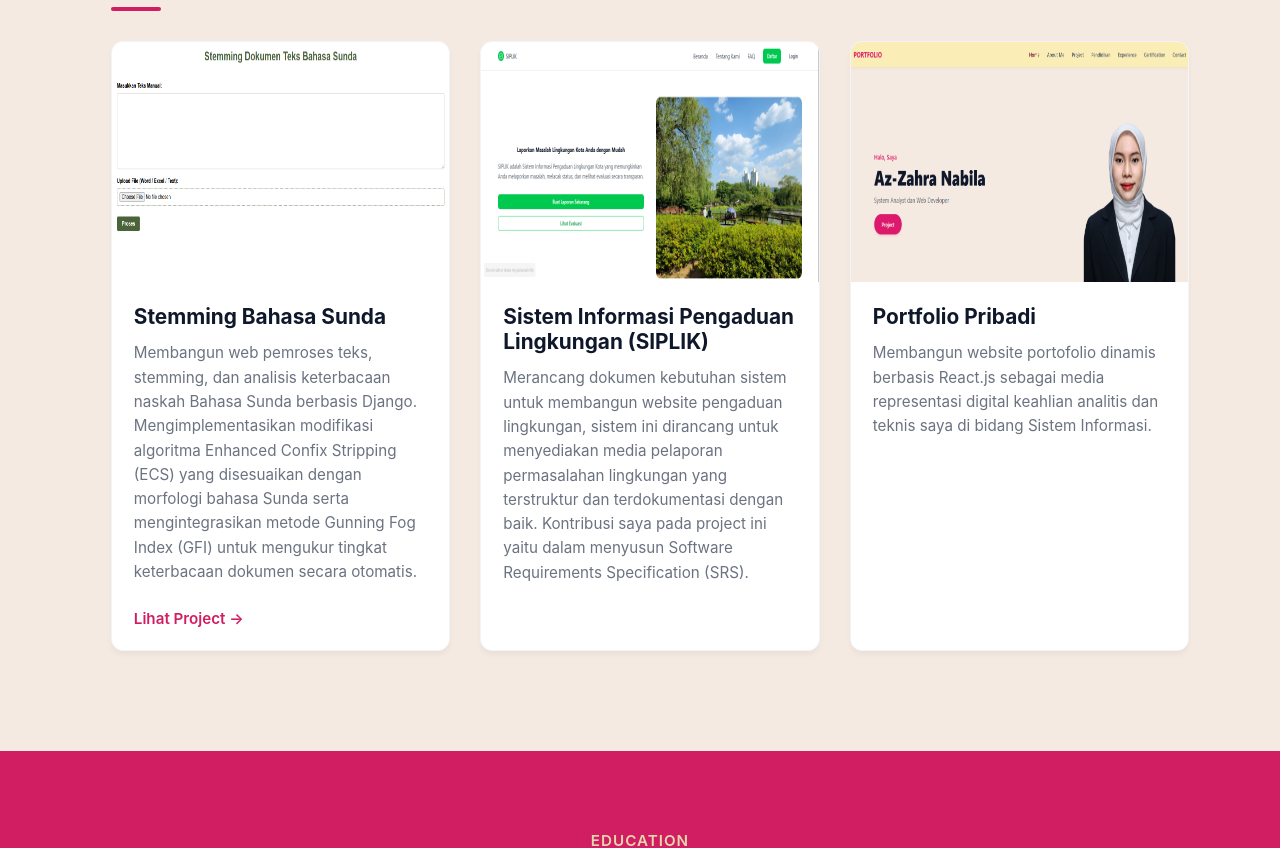
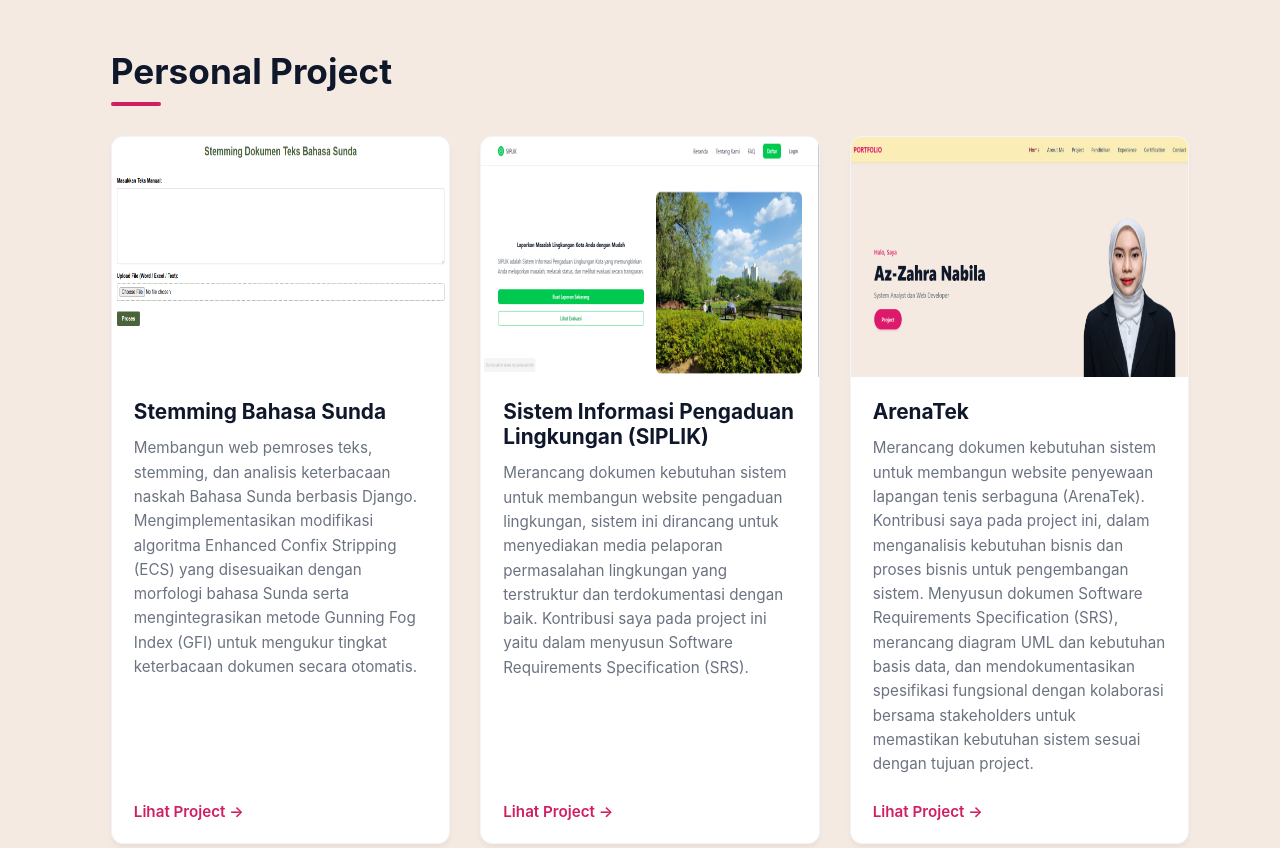
Before and after one commit to azhrnabila11/portfolio-nabila, a React (Vite) app: page / in a window 1280 px wide. Shown: the part 1520-2368 px from the top of the page. Built offline with nearby package versions, Linux system fonts and the light colour scheme.

Commit message:
update portfolio data

```diff
--- a/src/components/About.jsx
+++ b/src/components/About.jsx
@@ -6,6 +6,7 @@ function About() {
         <h2 className="section-title">About Me</h2>
         <div className="section-content">
           <p>
+            Saya adalah seorang analis sekaligus pengembang sistem informasi yang gemar memecahkan masalah lewat data dan kode. Berbekal latar belakang Sistem Informasi, saya terbiasa melakukan pemodelan proses bisnis, data preprocessing dengan Python, hingga pengelolaan database berbasis SQL untuk menghasilkan wawasan yang efisien.
           </p>
           <br />
           <p>
--- a/src/data/portfolioData.js
+++ b/src/data/portfolioData.js
@@ -33,11 +33,18 @@ export const daftarProject = [
       id: 2,
       nama:"Sistem Informasi Pengaduan Lingkungan (SIPLIK)",
       deskripsi: "Merancang dokumen kebutuhan sistem untuk membangun website pengaduan lingkungan, sistem ini dirancang untuk menyediakan media pelaporan permasalahan lingkungan yang terstruktur dan terdokumentasi dengan baik. Kontribusi saya pada project ini yaitu dalam menyusun Software Requirements Specification (SRS).",
-      linkProject:"",
+      linkProject:"https://drive.google.com/drive/folders/1qV9bMmC7rbVH2Ac9uTEGwpgvY2e4iF2S?usp=sharing",
       gambar: imgSiplik
     },
     {
       id: 3,
+      nama:"ArenaTek",
+      deskripsi: "Merancang dokumen kebutuhan sistem untuk membangun website penyewaan lapangan tenis serbaguna (ArenaTek). Kontribusi saya pada project ini, dalam menganalisis kebutuhan bisnis dan proses bisnis untuk pengembangan sistem. Menyusun dokumen Software Requirements Specification (SRS), merancang diagram UML dan kebutuhan basis data, dan mendokumentasikan spesifikasi fungsional dengan kolaborasi bersama stakeholders untuk memastikan kebutuhan sistem sesuai dengan tujuan project.",
+      linkProject:"https://drive.google.com/drive/folders/1I_ql9oS9aAUYEcVHC28Lmj42ca1M1Mkw?usp=sharing",
+      gambar: imgPortfolio
+    },
+    {
+      id: 4,
       nama:"Portfolio Pribadi",
       deskripsi: "Membangun website portofolio dinamis berbasis React.js sebagai media representasi digital keahlian analitis dan teknis saya di bidang Sistem Informasi.",
       linkProject:"",
@@ -67,7 +74,7 @@ export const daftarPengalaman = [
       perusahaan: "Balai Besar Pengujian Teknologi Mineral dan Batubara TekMIRA",
       posisi: "System Analyst Intern",
       durasi: "3 Bulan (2025)",
-      deskripsi: "Berkontribusi dalam menganalisis kebutuhan bisnis dan proses bisnis untuk pengembangan sistem informasi penyewaan lapangan tenis serbaguna. Menyusun dokumen Software Requirements Specification (SRS), merancang diagram UML dan kebutuhan basis data, serta mendokumentasikan spesifikasi fungsional melalui kolaborasi dengan stakeholders untuk memastikan kebutuhan sistem sesuai dengan tujuan proyek."
+      deskripsi: "Berkontribusi dalam menganalisis kebutuhan bisnis dan proses bisnis untuk pengembangan sistem informasi penyewaan lapangan tenis serbaguna (ArenaTek). Menyusun dokumen Software Requirements Specification (SRS), merancang diagram UML dan kebutuhan basis data, serta mendokumentasikan spesifikasi fungsional melalui kolaborasi dengan stakeholders untuk memastikan kebutuhan sistem sesuai dengan tujuan proyek."
     }
   ]
 
```
